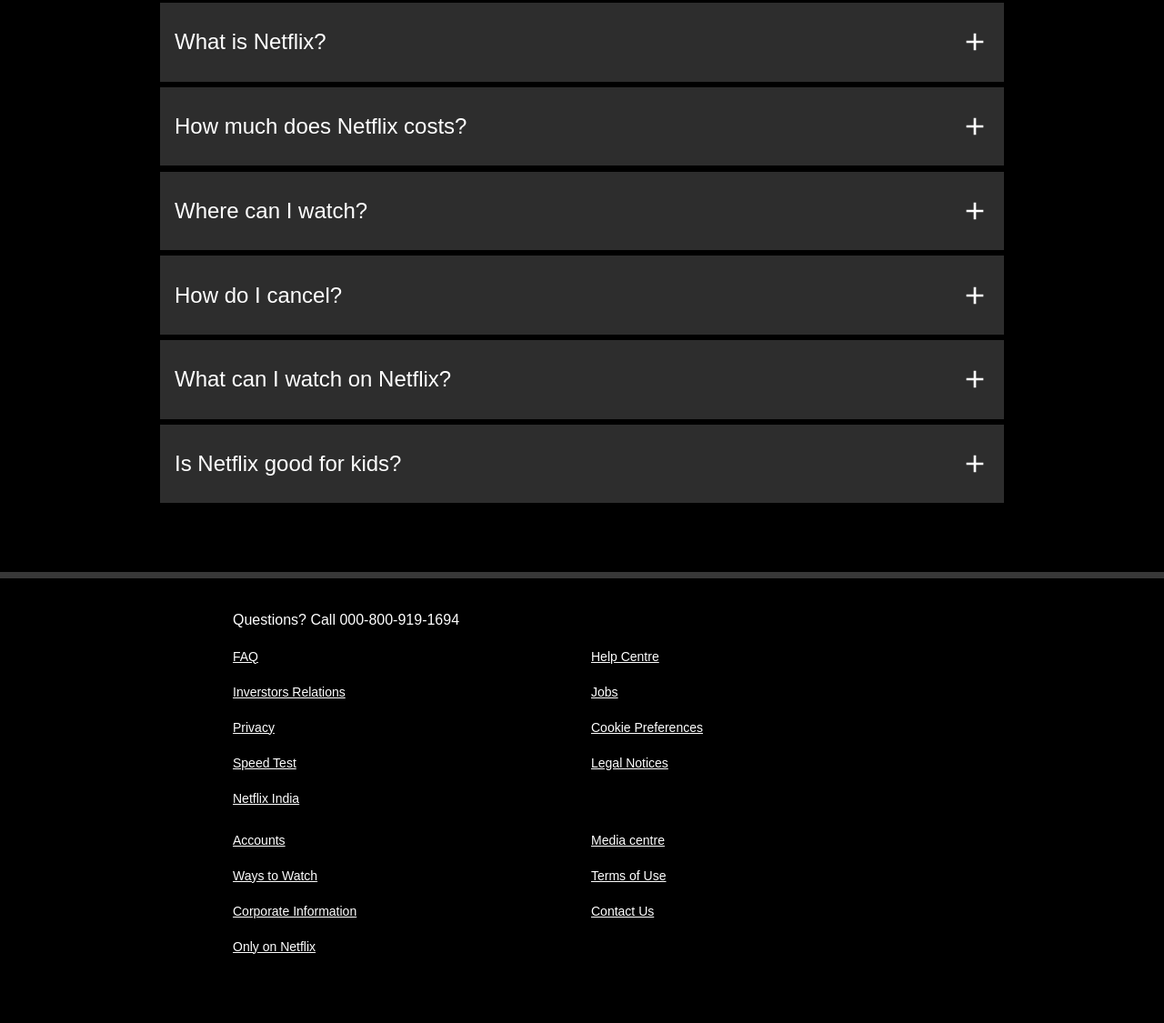
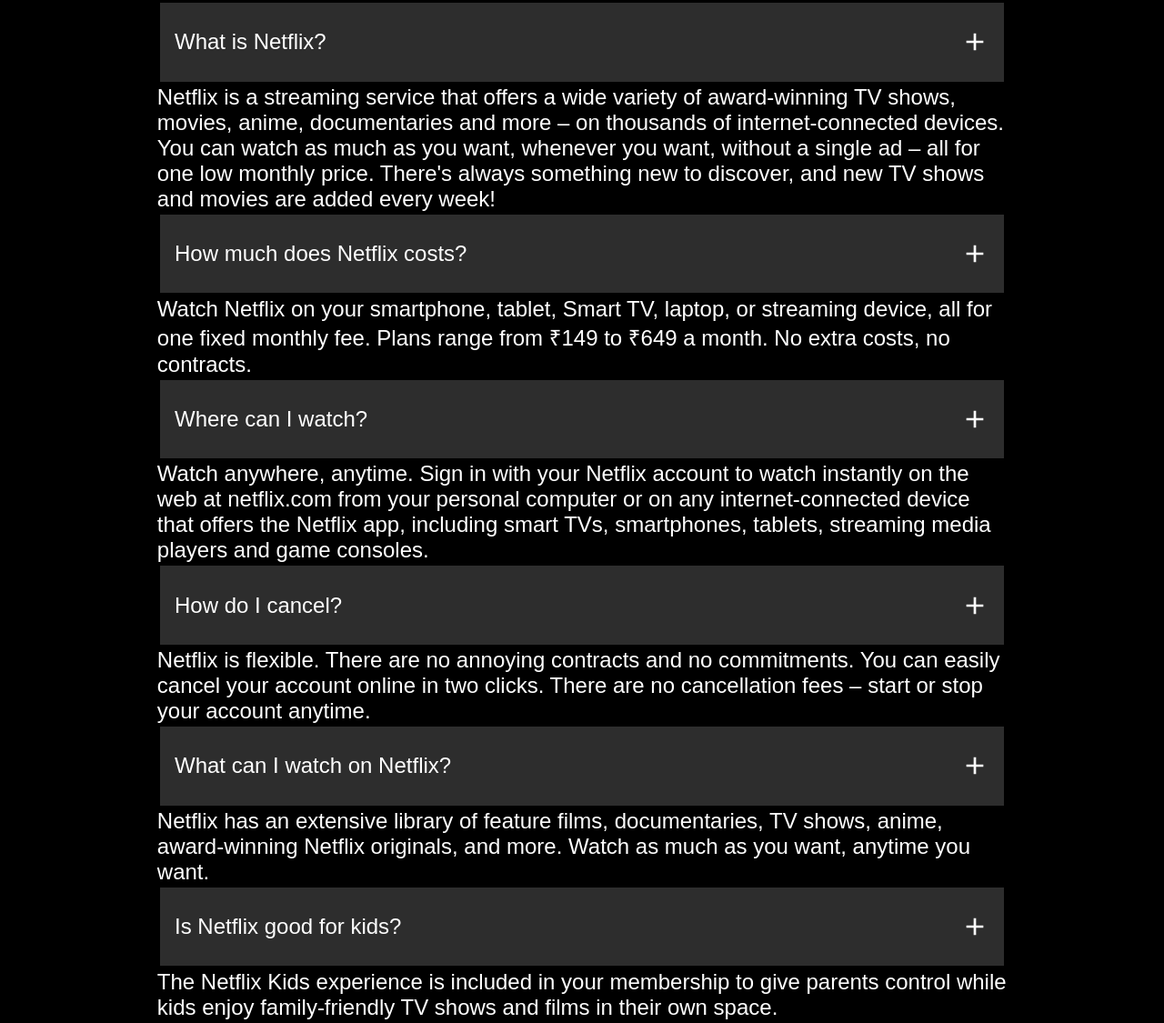
Before and after one commit to Divyanshu-Tandan/NetflixClone, a plain HTML site: page index.html in a window 1280 px wide. Shown: the part 3549-4674 px from the top of the page at 91% size. Before the commit the page ends 4612 px from the top, so only its background shows below. Drawn offline with Linux system fonts and the light colour scheme.

Commit message:
Update index.html

```diff
--- a/index.html
+++ b/index.html
@@ -75,12 +75,37 @@
     <section class="first fifth">
         <h2>Frequently Asked Questions</h2>
         <div class="faqBox">
-            <span>What is Netflix? <svg xmlns="http://www.w3.org/2000/svg" height="32" viewBox="0 0 24 24" fill="currentColor"><path d="M11 11V5H13V11H19V13H13V19H11V13H5V11H11Z"></path></svg></span>
-            <span>How much does Netflix costs? <svg xmlns="http://www.w3.org/2000/svg" height="32" viewBox="0 0 24 24" fill="currentColor"><path d="M11 11V5H13V11H19V13H13V19H11V13H5V11H11Z"></path></svg></span>
-            <span>Where can I watch? <svg xmlns="http://www.w3.org/2000/svg" height="32" viewBox="0 0 24 24" fill="currentColor"><path d="M11 11V5H13V11H19V13H13V19H11V13H5V11H11Z"></path></svg></span>
-            <span>How do I cancel? <svg xmlns="http://www.w3.org/2000/svg" height="32" viewBox="0 0 24 24" fill="currentColor"><path d="M11 11V5H13V11H19V13H13V19H11V13H5V11H11Z"></path></svg></span>
-            <span>What can I watch on Netflix? <svg xmlns="http://www.w3.org/2000/svg" height="32" viewBox="0 0 24 24" fill="currentColor"><path d="M11 11V5H13V11H19V13H13V19H11V13H5V11H11Z"></path></svg></span>
-            <span>Is Netflix good for kids? <svg xmlns="http://www.w3.org/2000/svg" height="32" viewBox="0 0 24 24" fill="currentColor"><path d="M11 11V5H13V11H19V13H13V19H11V13H5V11H11Z"></path></svg></span>
+            <span class="ques">What is Netflix? <svg id="#X1" xmlns="http://www.w3.org/2000/svg" height="32" viewBox="0 0 24 24" fill="currentColor"><path d="M11 11V5H13V11H19V13H13V19H11V13H5V11H11Z"></path></svg></span>
+
+            <div class="ans ans1">Netflix is a streaming service that offers a wide variety of award-winning TV shows, movies, anime, documentaries and more – on thousands of internet-connected devices.
+                You can watch as much as you want, whenever you want, without a single ad – all for one low monthly price. There's always something new to discover, and new TV shows and movies are added every week!
+            </div>
+
+            <span class="ques">How much does Netflix costs? <svg id="#X2" xmlns="http://www.w3.org/2000/svg" height="32" viewBox="0 0 24 24" fill="currentColor"><path d="M11 11V5H13V11H19V13H13V19H11V13H5V11H11Z"></path></svg></span>
+
+            <div class="ans ans2">Watch Netflix on your smartphone, tablet, Smart TV, laptop, or streaming device, all for one fixed monthly fee. Plans range from ₹149 to ₹649 a month. No extra costs, no contracts.
+            </div>
+
+            <span class="ques">Where can I watch? <svg id="#X3" xmlns="http://www.w3.org/2000/svg" height="32" viewBox="0 0 24 24" fill="currentColor"><path d="M11 11V5H13V11H19V13H13V19H11V13H5V11H11Z"></path></svg></span>
+
+            <div class="ans ans3">Watch anywhere, anytime. Sign in with your Netflix account to watch instantly on the web at netflix.com from your personal computer or on any internet-connected device that offers the Netflix app, including smart TVs, smartphones, tablets, streaming media players and game consoles.
+            </div>
+
+            <span class="ques">How do I cancel? <svg id="#X4" xmlns="http://www.w3.org/2000/svg" height="32" viewBox="0 0 24 24" fill="currentColor"><path d="M11 11V5H13V11H19V13H13V19H11V13H5V11H11Z"></path></svg></span>
+
+            <div class="ans ans4">Netflix is flexible. There are no annoying contracts and no commitments. You can easily cancel your account online in two clicks. There are no cancellation fees – start or stop your account anytime.
+            </div>
+
+            <span class="ques">What can I watch on Netflix? <svg id="#X5" xmlns="http://www.w3.org/2000/svg" height="32" viewBox="0 0 24 24" fill="currentColor"><path d="M11 11V5H13V11H19V13H13V19H11V13H5V11H11Z"></path></svg></span>
+
+            <div class="ans ans5">Netflix has an extensive library of feature films, documentaries, TV shows, anime, award-winning Netflix originals, and more. Watch as much as you want, anytime you want.
+            </div>
+
+            <span class="ques">Is Netflix good for kids? <svg id="#X6" xmlns="http://www.w3.org/2000/svg" height="32" viewBox="0 0 24 24" fill="currentColor"><path d="M11 11V5H13V11H19V13H13V19H11V13H5V11H11Z"></path></svg></span>
+
+            <div class="ans ans6">The Netflix Kids experience is included in your membership to give parents control while kids enjoy family-friendly TV shows and films in their own space.
+            </div>
+
         </div>
     </section>
 
```
